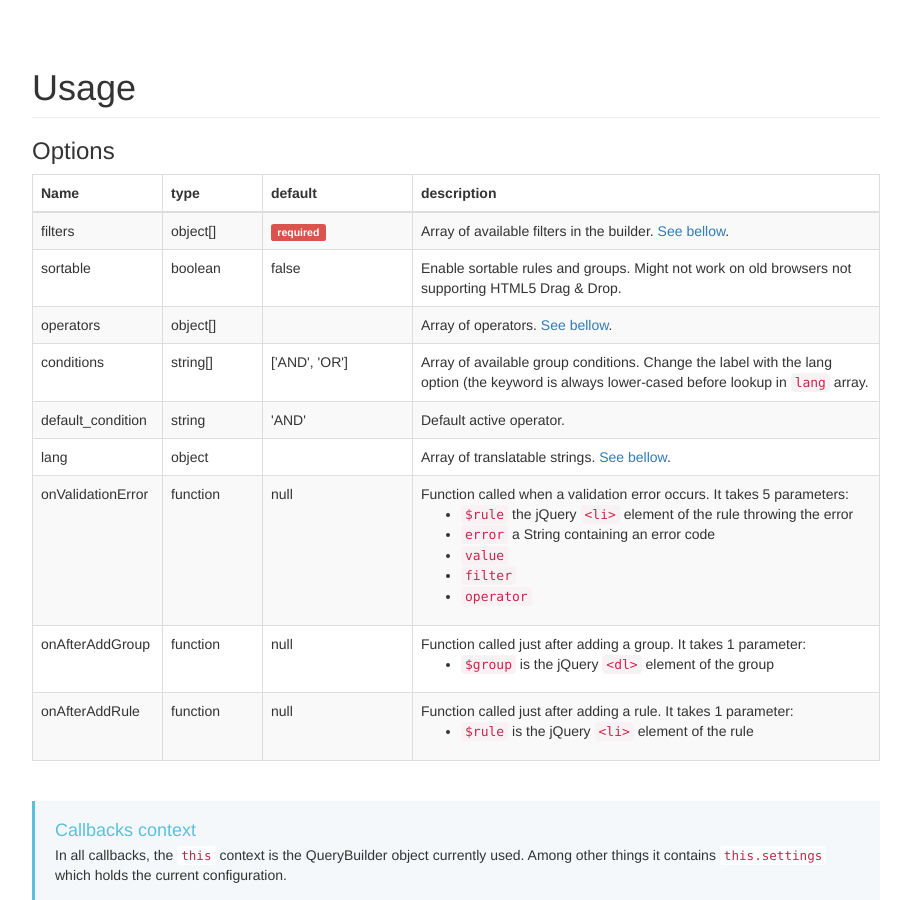
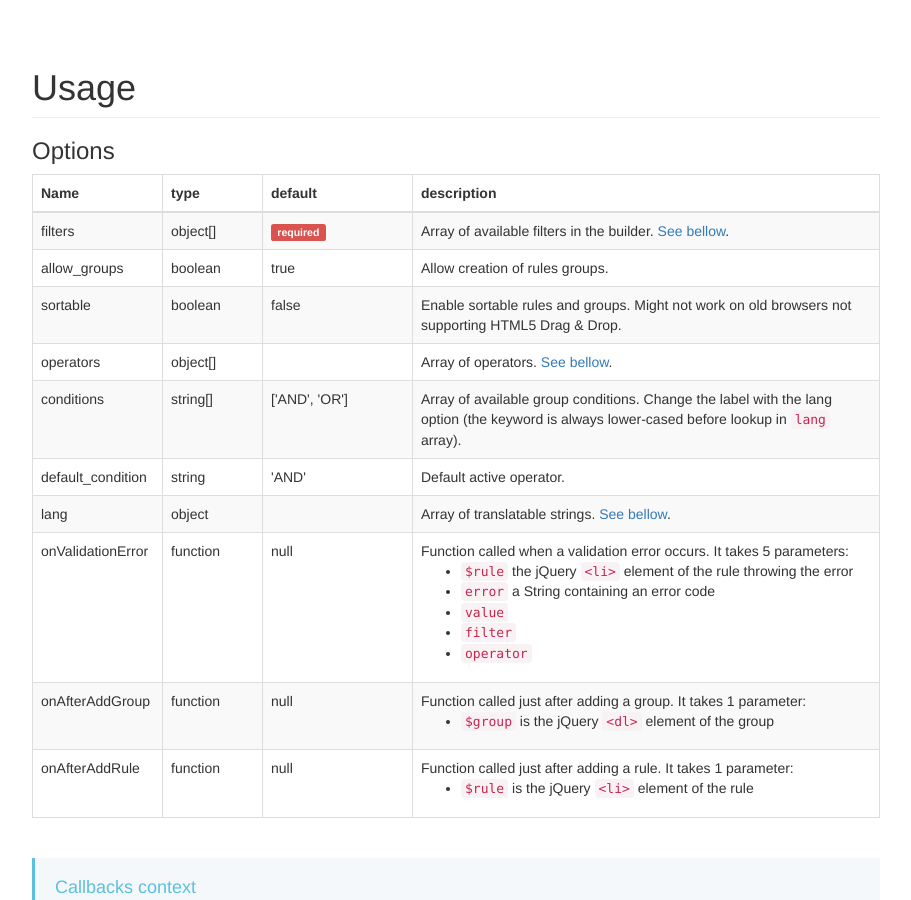
Before and after one commit to mistic100/jQuery-QueryBuilder, a Jekyll site: the page built from index.html, in a window 1280 px wide and 900 px high, scrolled down 1423 px. Shown: the whole window, without its empty margins (38-949 px from the left). Built offline with Jekyll 4.4.1, drawn with Linux system fonts in a browser that asks for light colours; nearby versions of some CDN libraries; comment, search, counter and statistics services are not loaded.

Commit message:
update doc

```diff
--- a/index.html
+++ b/index.html
@@ -74,6 +74,12 @@ isHome: true
           <td>Array of available filters in the builder. <a href="#filters">See bellow</a>.</td>
         </tr>
         <tr>
+          <td>allow_groups</td>
+          <td>boolean</td>
+          <td>true</td>
+          <td>Allow creation of rules groups.</td>
+        </tr>
+        <tr>
           <td>sortable</td>
           <td>boolean</td>
           <td>false</td>
@@ -89,7 +95,7 @@ isHome: true
           <td>conditions</td>
           <td>string[]</td>
           <td>['AND', 'OR']</td>
-          <td>Array of available group conditions. Change the label with the lang option (the keyword is always lower-cased before lookup in <code>lang</code> array.</td>
+          <td>Array of available group conditions. Change the label with the lang option (the keyword is always lower-cased before lookup in <code>lang</code> array).</td>
         </tr>
         <tr>
           <td>default_condition</td>
```
